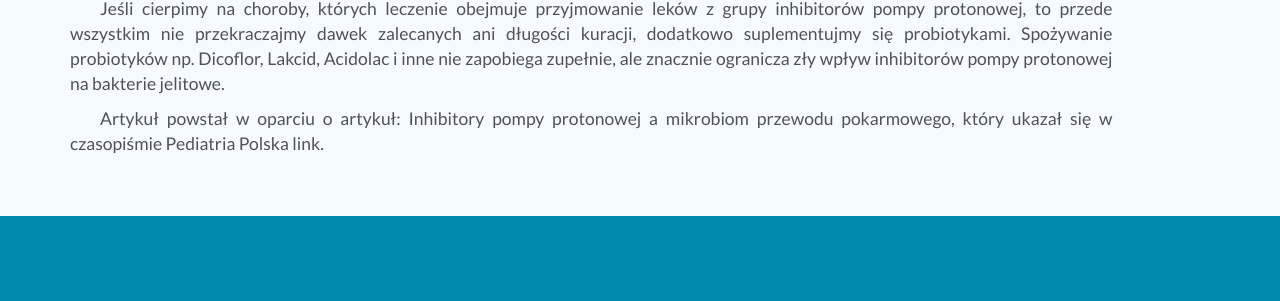
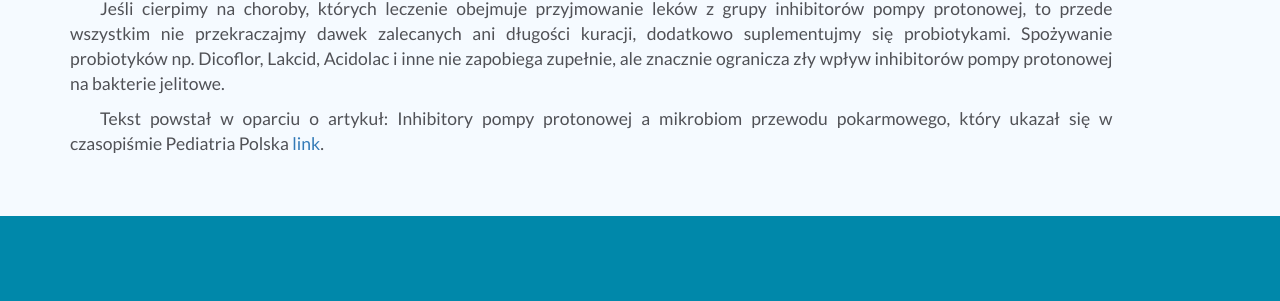
Before and after one commit to kardigen/koniczynka-med.guthub.io, a Jekyll site: the page built from _posts/2018-01-05-omeprazol-polprazol-szkodliwosc.markdown, in a window 1280 px wide and 900 px high, scrolled down 888 px. Shown: the part 394-695 px from the top of the window. Built offline with Jekyll 4.4.1, drawn with Linux system fonts in a browser that asks for light colours.

Commit message:
Update 2018-01-05-omeprazol-polprazol-szkodliwosc.markdown

```diff
--- a/_posts/2018-01-05-omeprazol-polprazol-szkodliwosc.markdown
+++ b/_posts/2018-01-05-omeprazol-polprazol-szkodliwosc.markdown
@@ -39,4 +39,4 @@ Choroby, które należy leczyć inhibitorami pompy protonowej rozpoznaje lekarz
 
 Jeśli cierpimy na choroby, których leczenie obejmuje przyjmowanie leków z grupy inhibitorów pompy protonowej, to przede wszystkim nie przekraczajmy dawek zalecanych ani długości kuracji, dodatkowo suplementujmy się probiotykami. Spożywanie probiotyków np. Dicoflor, Lakcid, Acidolac i inne nie zapobiega zupełnie, ale znacznie ogranicza zły wpływ inhibitorów pompy protonowej na bakterie jelitowe.
 
-Artykuł powstał w oparciu o  artykuł: Inhibitory pompy protonowej a mikrobiom przewodu pokarmowego, który ukazał się w czasopiśmie Pediatria Polska link.
+Tekst powstał w oparciu o  artykuł: Inhibitory pompy protonowej a mikrobiom przewodu pokarmowego, który ukazał się w czasopiśmie Pediatria Polska [link](http://www.sciencedirect.com/science/article/pii/S0031393917300021).
```
